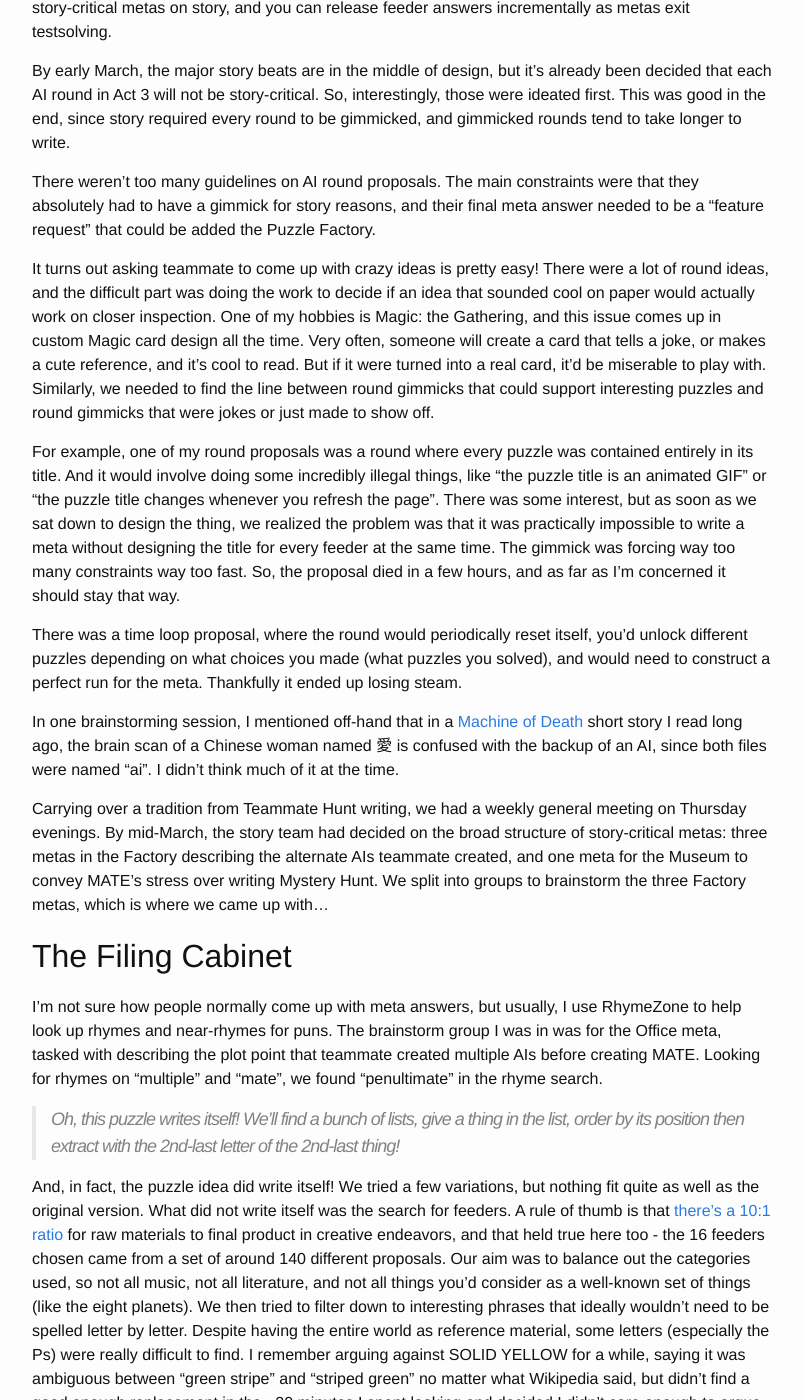
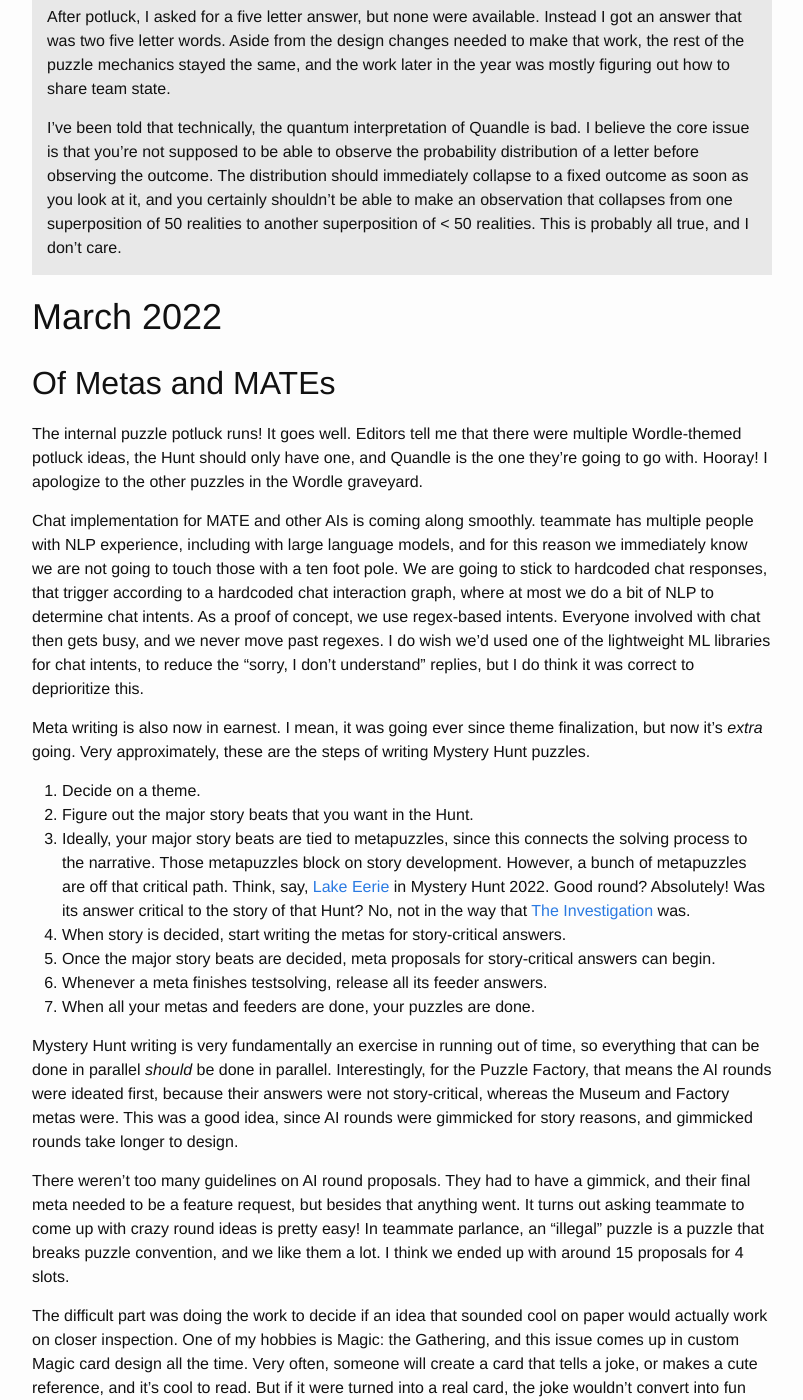
Before and after one commit to alexirpan/alexirpan.github.io, a Jekyll site: the page built from _posts/2023-02-06-mh-2023.markdown, in a window 1280 px wide and 1400 px high, scrolled down 9134 px. Shown: the whole window, without its empty margins (238-1041 px from the left). Built offline with Jekyll 4.4.1, drawn with Linux system fonts in a browser that asks for light colours; nearby versions of some CDN libraries; formulas are drawn with MathJax 3; some of the changed text lies outside the part shown.

Commit message:
More revising

```diff
--- a/_posts/2023-02-06-mh-2023.markdown
+++ b/_posts/2023-02-06-mh-2023.markdown
@@ -322,9 +322,38 @@
 
 # February 2022
 
-## Puzzup
-
-TODO
+## PuzzUp
+
+[PuzzUp](https://github.com/Palindrome-Puzzles/puzzup) is Palindrome's fork of [Puzzlord](https://github.com/galacticpuzzlehunt/puzzlord), and is a Django app for managing puzzles and testsolves. We considered
+giving it a teammate brand name and didn't because there were more important things to do.
+
+The mantra of puzzlehunt tech is that it's all about the processes. The later in the year it gets,
+the busier everyone is with puzzle writing, and good luck implementing feature requests during
+Hunt. Early in the year is therefore the best time to brainstorm ways to reduce friction in
+puzzle writing and hunt HQ management.
+
+The PuzzUp codebase had some initial Discord integrations to auto-create Discord channels when puzzles
+were created in PuzzUp. We wanted to extend this integration to auto-create testsolve channels for
+each puzzle. However, Discord limits servers to have a max of 500 channels. Based on an extrapolation
+from Teammate Hunt, we'd have more than 500 combined puzzle ideas + testsolve by the end of Mystery
+Hunt writing. (I just checked out of curiosity, and we hit 338 puzzle ideas and almost 500 testsolves by the
+end of Hunt.)
+
+We poked around and found Discord has much looser limits on threads! So anything that lets us permute
+channels into threads lets us get around the Discord limits.
+
+Here's what we landed on: all testsolves are threads. Each thread is made in a #testsolve-mute-me
+channel. Muting the channel disables all notifications from the channel. Whenever a testsolve session
+is created, the PuzzUp server would start a thread, tag everyone who should be in the testsolve,
+then immediately delete the message that linked to thread creation. The thread would still exist,
+and could be searched for, but no link would appear in the text channel. We also extended the codebase
+to have Google Drive integration, to auto-create testsolve spreadsheets for each new testsolve.
+
+I say "we" here but I did none of this work. I believe it was mostly done by Herman. Much later in
+the year, I updated the Google integration to auto-create a brainstorming spreadsheet for new puzzles,
+because I got annoyed at manually making one and linking it in PuzzUp each meeting. You don't know what will
+be tedious until you've done it for the 20th time.
+
 
 ## Puzzle Potluck
 
@@ -400,113 +429,171 @@
 </div>
 
 
-March 2022 - Of Metas and MATEs
------------------------------------------------------------------------------------------------
-
-Here is, very approximately, what the puzzle side of Hunt writing looks like.
+# March 2022
+
+## Of Metas and MATEs
+
+The internal puzzle potluck runs! It goes well. Editors tell me that there were multiple Wordle-themed
+potluck ideas, the Hunt should only have one, and Quandle is the one they're going to go with. Hooray!
+I apologize to the other puzzles in the Wordle graveyard.
+
+Chat implementation for MATE and other AIs is coming along smoothly. teammate has multiple people with NLP experience,
+including with large language models, and for this reason we immediately know we are not going to touch
+those with a ten foot pole. We are going to stick to hardcoded chat responses, that trigger according
+to a hardcoded chat interaction graph, where at most we do a bit of NLP to determine chat intents. As
+a proof of concept, we use regex-based intents. Everyone involved with chat then gets busy, and we never
+move past regexes. I do wish we'd used one of the lightweight ML libraries for chat intents, to reduce
+the "sorry, I don't understand" replies, but I do think it was correct to deprioritize this.
+
+Meta writing is also now in earnest. I mean, it was going ever since theme finalization, but now it's
+*extra* going. Very approximately, these are the steps of writing Mystery Hunt puzzles.
 
 1. Decide on a theme.
 2. Figure out the major story beats that you want in the Hunt.
-3. In parallel, start soliciting meta proposals for rounds that aren't on the critical path of the
-story. Think, say, Lake Eerie in Mystery Hunt 2022. Good round? Absolutely! Was it critical to the
-story of that Hunt? No, not in the way that Investigation or Ministry was.
-4. Once the major story beats are decided, meta proposals for story-critical answers can begin.
-5. Release feeder answers for each meta.
-
-Although I've described this as a list, all steps occur in parallel. Remember, the right model for
-writing Mystery Hunt is that you'll always run out of time somewhere. Accordingly, you don't want to block
-non story-critical metas on story, and you can release feeder answers incrementally as metas exit
-testsolving.
-
-By early March, the major story beats are in the middle of design, but it's already been decided that
-each AI round in Act 3 will not be story-critical. So, interestingly, those were ideated first. This
-was good in the end, since story required every round to be gimmicked, and gimmicked rounds tend to
-take longer to write.
-
-There weren't too many guidelines on AI round proposals. The main constraints were that they absolutely
-had to have a gimmick for story reasons, and their final meta answer needed to be a "feature request"
-that could be added the Puzzle Factory.
-
-It turns out asking teammate to come up with crazy ideas is pretty easy! There were a lot of round ideas,
-and the difficult part was doing the work to decide if an idea that sounded cool on paper would actually
+3. Ideally, your major story beats are tied to metapuzzles, since this connects the solving process
+to the narrative. Those metapuzzles block on story development. However, a bunch of
+metapuzzles are off that critical path. Think, say, [Lake Eerie](https://puzzles.mit.edu/2022/round/lake-eerie/) in Mystery Hunt 2022. Good round?
+Absolutely! Was its answer critical to the
+story of that Hunt? No, not in the way that [The Investigation](https://puzzles.mit.edu/2022/puzzle/the-investigation/) was.
+4. When story is decided, start writing the metas for story-critical answers.
+5. Once the major story beats are decided, meta proposals for story-critical answers can begin.
+6. Whenever a meta finishes testsolving, release all its feeder answers.
+7. When all your metas and feeders are done, your puzzles are done.
+
+Mystery Hunt writing is very fundamentally an exercise in running out of time, so everything that
+can be done in parallel *should* be done in parallel. Interestingly, for the Puzzle Factory, that
+means the AI rounds were ideated first, because their answers were not story-critical, whereas
+the Museum and Factory metas were. This was a good idea, since AI rounds were gimmicked
+for story reasons, and gimmicked rounds take longer to design.
+
+There weren't too many guidelines on AI round proposals. They had to have a gimmick, and their
+final meta needed to be a feature request, but besides that anything went.
+It turns out asking teammate to come up with crazy round ideas is pretty easy! In teammate parlance,
+an "illegal" puzzle is a puzzle that breaks puzzle convention, and we like them a lot.
+I think we ended up with around 15 proposals for 4 slots.
+
+The difficult
+part was doing the work to decide if an idea that sounded cool on paper would actually
 work on closer inspection. One of my hobbies is Magic: the Gathering, and this issue comes up in custom
 Magic card design all the time. Very often, someone will create a card that tells a joke, or makes a cute
-reference, and it's cool to read. But if it were turned into a real card, it'd be miserable to play with.
-Similarly, we needed to find the line between round gimmicks that could support interesting puzzles
-and round gimmicks that were jokes or just made to show off.
+reference, and it's cool to read. But if it were turned into a real card, the joke wouldn't convert into
+fun gameplay.
+Similarly, we needed to find the line between round gimmicks that could support interesting puzzles,
+and round gimmicks that could not.
 
 For example, one of my round proposals was a round where every puzzle was contained entirely in its title.
-And it would involve doing some incredibly illegal things, like "the puzzle title is an animated GIF"
+It would involve doing some incredibly illegal things, like "the puzzle title is an animated GIF"
 or "the puzzle title changes whenever you refresh the page".
 There was some interest, but as soon as we sat down to design the thing, we realized the problem was
-that it was practically impossible to write a meta without designing the title for every feeder at the
-same time. The gimmick was forcing way too many constraints way too fast. So, the proposal died in a few
+that it was practically impossible to write the meta without designing the title for every feeder at the
+same time. The gimmick forced way too many constraints way too fast. So, the proposal died in a few
 hours, and as far as I'm concerned it should stay that way.
 
 There was a time loop proposal, where the round would periodically reset itself, you'd unlock different
-puzzles depending on what choices you made (what puzzles you solved), and would need to construct
-a perfect run for the meta. Thankfully it ended up losing steam.
-
-In one brainstorming session, I mentioned off-hand that in a [Machine of Death](https://en.wikipedia.org/wiki/This_Is_How_You_Die) short story I read long ago, the brain scan
+puzzles depending on what choices you made (what puzzles you solved), and the meta would be based
+on engineering a "perfect run". This idea lost steam, which is really for the best.
+
+In one brainstorming session, I off-handedly mentioned a [Machine of Death](https://en.wikipedia.org/wiki/This_Is_How_You_Die) short story I read long ago. In it, the brain scan
 of a Chinese woman named 愛 is confused with the backup of an AI, since both files were named "ai".
-I didn't think much of it at the time.
-
-Carrying over a tradition from Teammate Hunt writing, we had a weekly general meeting on Thursday
-evenings. By mid-March, the story team had decided on the broad structure of story-critical metas:
-three metas in the Factory describing the alternate AIs teammate created, and one meta for the Museum
-to convey MATE's stress over writing Mystery Hunt. We split into groups to brainstorm the three
-Factory metas, which is where we came up with...
-
-The Filing Cabinet
------------------------------------------------------------------------------------------------
-
-I'm not sure how people normally come up with meta answers, but usually, I use RhymeZone to help look
-up rhymes and near-rhymes for puns. The brainstorm group I was in was for the Office meta, tasked with
-describing the plot point that teammate created multiple AIs before creating MATE. Looking for rhymes
-on "multiple" and "mate", we found "penultimate" in the rhyme search.
-
-> Oh, this puzzle writes itself! We'll find a bunch of lists, give a thing in the list, order by its
-> position then extract with the 2nd-last letter of the 2nd-last thing!
-
-And, in fact, the puzzle idea did write itself! We tried a few variations, but nothing fit quite as
-well as the original version. What did not write itself was the search for feeders. A rule of thumb
+I didn't think much of it at the time, but many people in that session went on to lead the Eye
+round, and I'd like to think I had some tiny contribution to that round.
+
+The main round I got involved with was "Inset", which you know as Wyrm. But we'll get to that later.
+
+In one of our weekly general meetings, the plan for the Factory metas are announced. There will be
+three metas that need to deliver these story beats.
+
+1. There are multiple AIs.
+2. teammate discarded all AIs except for MATE.
+3. Remnants of the AIs are still causing strange things in the Mystery Hunt.
+
+We split into groups to brainstorm the three Factory metas, which is where we came up with...
+
+<div class="shaded" markdown="1">
+## The Filing Cabinet
+
+I'm not sure how people normally come up with meta puns. What I do is use [RhymeZone](https://www.rhymezone.com/)
+to look up rhymes and near-rhymes, then bounce back and forth until something good comes out.
+The brainstorm group I was in was focused on the "multiple AIs" story point. Looking for rhymes
+on "multiple" and "mate", we found "penultimate".
+
+At which point Patrick proclaimed, "Oh, this puzzle writes itself! We'll find a bunch of lists, give a thing
+in each list, and extract using the penultimate letter of the penultimate thing each list."
+
+And, in fact, the puzzle idea did write itself! Well, the idea did. The execution took a while to
+hammer out. A rule of thumb
 is that [there's a 10:1 ratio](https://www.ybrikman.com/writing/2018/08/12/the-10-to-1-rule-of-writing-and-programming/)
-for raw materials to final product in creative endeavors, and that held true here too - the 16 feeders
-chosen came from a set of around 140 different proposals. Our aim was to balance out the categories
-used, so not all music, not all literature, and not all things you'd consider as a well-known
-set of things (like the eight planets). We then tried to filter down to interesting phrases that
-ideally wouldn't need to be spelled letter by letter. Despite having the entire world as reference
+for raw materials to final product in creative endeavors, and that held true here too. The final puzzle
+uses 16 feeders, and this was sourced from around 140 different lists.
+Our aim was to balance out the categories used, which specifically meant not all music, not all
+literature, not all TV, and not all things you'd consider a well-known list (like the eight planets).
+Lists were further filtered down to interesting phrases that
+ideally wouldn't need to be spelled letter by letter, while still uniquely identifying their list from
+a single entry. The last point was the real killer of most lists. I liked [Ben Franklin's list
+of 13 virtues](https://fs.blog/the-thirteen-virtues/), but the words ended up being too generic.
+
+Despite having the entire world as reference
 material, some letters (especially the Ps) were really difficult to find. I remember arguing
 against SOLID YELLOW for a while, saying it was ambiguous between "green stripe" and "striped green"
-no matter what Wikipedia said, but didn't find a good enough replacement in the ~20 minutes I spent
-looking and decided I didn't care enough to argue more.
-
-It was a fun exercise in
-trying to sneak personal interests into a puzzle. I knew [FISH WHISPERER](https://vyletpony.bandcamp.com/album/can-openers-notebook-fish-whisperer)
-had zero chance of clearing the notability bar, and was a bit disappointed [MY VERY BEST FRIEND](https://www.google.com/search?q=madoka+magica+episodes)
-got bulldozed in the quest to fit at least 1 train station, but I'm happy
+no matter what Wikipedia said, but didn't find a good enough replacement in the 20 minutes I spent
+looking for an alternative, and decided I didn't care enough to argue more.
+
+I feel every puzzle author tries to shoehorn their personal interests into a puzzle, and this
+was a fun exercise in trying to do so.
+[FISH WHISPERER](https://vyletpony.bandcamp.com/album/can-openers-notebook-fish-whisperer) did not
+make the cut, but I knew it had zero chance of clearing the notability bar.
+[MY VERY BEST FRIEND](https://www.google.com/search?q=madoka+magica+episodes) was a funny answer
+line that got bulldozed in the quest to fit at least one train station into the puzzle, which was
+harder than you'd think. Not a great showing for stealth inserts, but I'm happy
 [WAR STORIES](https://en.wikipedia.org/wiki/Firefly_(TV_series)) stuck around until the end.
 
-Also, have a link to [Santa's reindeer fanart and fanfiction](https://holidappy.com/holidays/The-Personalities-of-Santas-Reindeer)
-discovered during testsolving, as a source for "Olive is Santa's 10th reindeer, because the
-song says 'Olive the other reindeer used to laugh and call him names'".
+Also, have a link to some [Santa's reindeer fanart and fanfiction](https://holidappy.com/holidays/The-Personalities-of-Santas-Reindeer)
+discovered during testsolving. Testsolvers cited it as a source for "Olive is Santa's 10th reindeer",
+a mondegreen from people who misheard the song as
+"Olive the other reindeer used to laugh and call him names".
 
 ![A conversation about reindeer](/public/mh-2023/reindeer.png)
 {: .centered }
-
-
-Early April 2022 - Round and Round and Round and Round!
-------------------------------------------------------------------------------
-
-By April, I had stopped working on other AI round proposals, in favor of the one codenamed
-as "Inset". You know them as Wyrm.
-
-(Wyrm icon)
-
-From the start, Wyrm's proposal was "really cool fractal art", and the design around it
-was figuring out what an infinitely zooming round could look like. We had already
-testsolved a prototype of Period of Wyrm among the round authors and liked it, leaving
-the details of round structure.
+</div>
+
+
+# Early April 2022
+
+## Round and Round and Round and Round!
+
+![Wyrm](/public/mh-2023/wyrm_avatar5.png)
+
+It's Wyrm time!
+
+Wyrm took *quite a while* to come together, but was started in earnest around April.
+From the start, the round proposal was "really cool fractal art", and the design around it
+was figuring out what an infinitely zooming fractal round could look like. This started with
+the metameta.
+
+<div class="shaded" markdown="1">
+### Period of Wyrm
+
+Really, I did not do much on this puzzle. The mechanics stayed the same throughout all
+testsolves. My main contributions were helping on feeder search during round writing,
+and writing a script to auto-search for equations that would give a desired period. I limited
+the search to linear functions, which was good enough most of the time.
+
+I learned a lot about how Mandelbrot periods work during this puzzle. Although we suspected that
+writing code would be the way most teams solved this puzzle, we wanted the puzzle to support
+non-coding solutions, given it was required to finish the Hunt. The way that Mandelbrot
+set periods work is based on the "bulbs" along the outer border of the Mandelbrot set. The central
+cardioid has period 1, and you can find any period by finding the right bulb connected to
+the cardioid. Each bulb is self-similar to the original set, so instead of only going around
+the central heart, you can use the bulb of a bulb. For example, to get a period of 6, you either
+use a 6-bulb, or a 3-bulb branching off a 2-bulb, or a 2-bulb branching off a 3-bulb. Long story
+short, composite periods are easier than prime ones.
+
+Qualitatively, the period converges faster if the point is towards the middle of the bulb, so
+we tried to do that when possible.
+We also aimed to use the largest bulb per period reduce precision needed to the solve the puzzle,
+and tried to have the points spread out across the border of the Mandelbrot Set (a holdover from
+an earlier version of the puzzle that hinted it less strongly).
+</div>
 
 We picked the cyclic round structure for the sake of making something easier to write. During
 the design process, I noted that our Hunt had a lot of similarities to Mystery Hunt 2018:
```
Also changed, not shown: public/mh-2023/wyrm_avatar5.png (added).
